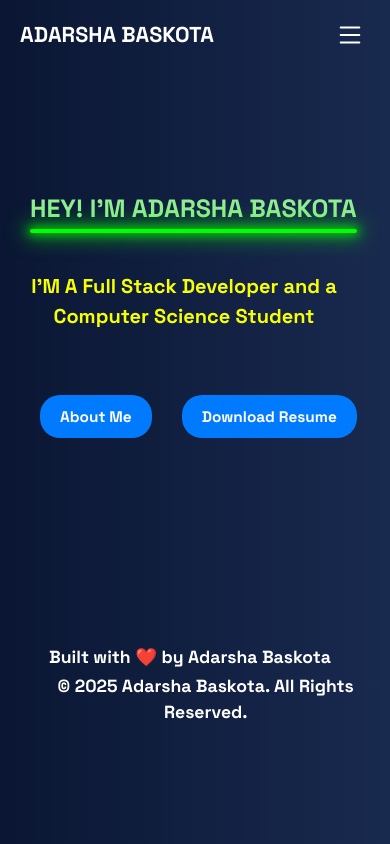
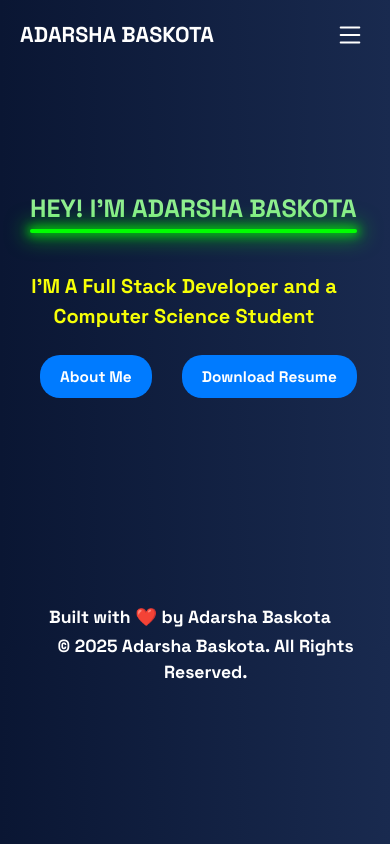
Before and after one commit to baskota-adarsha/Portfolio_web, a React (Vite) app in the folder client/: page / in a window 390 px wide. Built offline with nearby package versions, Linux system fonts and the light colour scheme.

Commit message:
added some styling

```diff
--- a/client/src/App.css
+++ b/client/src/App.css
@@ -302,7 +302,6 @@ body {
     word-wrap: break-word; /* Prevents overflow issues */
     display: inline-block; /* Helps keep the text inline */
     margin-right: -200px !important;
-    margin-bottom: 20px !important;
   }
   .ran {
     margin-left: -130px;
```
